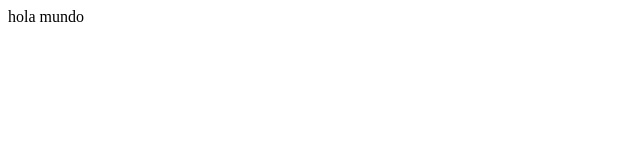
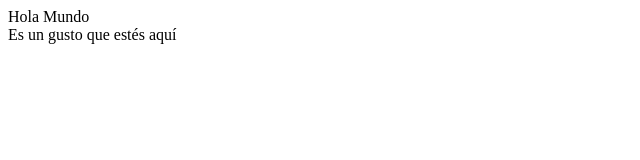
Before and after one commit to Nelson-500/clase2, a plain HTML site: page index.html in a window 1280 px wide. Shown: the whole page, without its empty margins (0-640 px from the left). Drawn offline with Linux system fonts and the light colour scheme.

Commit message:
mi index distinto

```diff
--- a/index.html
+++ b/index.html
@@ -7,6 +7,7 @@
     <title>Document</title>
 </head>
 <body>
-    <b3>hola mundo</b3>
+    <b3>Hola Mundo</b3><br>
+    <b2>Es un gusto que estés aquí </b2>
 </body>
 </html>
```
